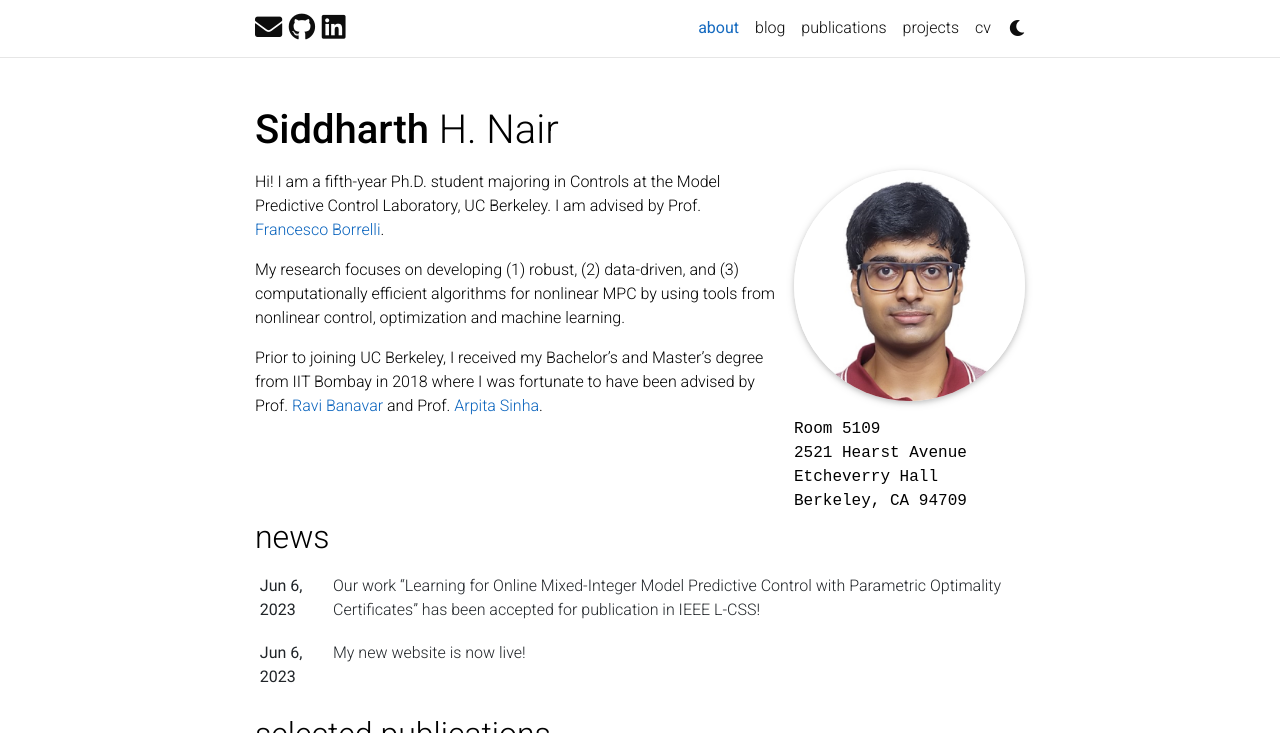
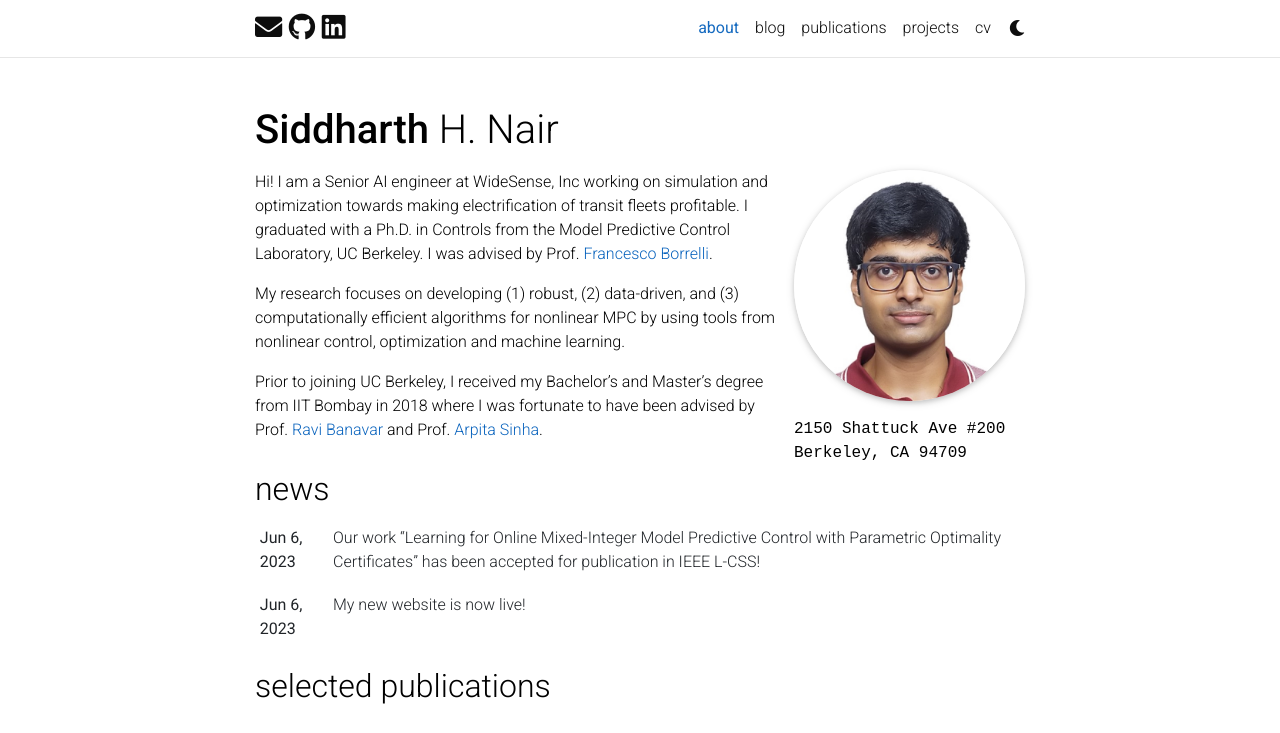
Before and after one commit to shn66/shn66.github.io, a Jekyll site: the page built from _pages/about.md, in a window 1280 px wide and 1153 px high, cut to the strip 0-733 px from the top of the window. Built offline with Jekyll 4.4.1, drawn with Linux system fonts in a browser that asks for light colours; full-size pictures stand in for the smaller copies a plugin makes; comment, search, counter and statistics services are not loaded; a style sheet for code colours, icons or effects is not loaded.

Commit message:
Update about.md

```diff
--- a/_pages/about.md
+++ b/_pages/about.md
@@ -9,10 +9,8 @@ profile:
   image: prof_pic.jpg
   image_circular: true # crops the image to make it circular
   address: >
-    <p>Room 5109</p>
-    <p>2521 Hearst Avenue </p>
-    <p>Etcheverry Hall </p>
-    <p>Berkeley, CA 94709</p>
+      <p>2150 Shattuck Ave #200</p>
+      <p>Berkeley, CA 94709</p>
 
 news: true  # includes a list of news items
 latest_posts: false  # includes a list of the newest posts
@@ -20,8 +18,7 @@ selected_papers: true # includes a list of papers marked as "selected={true}"
 social: true  # includes social icons at the bottom of the page
 ---
 
-Hi! I am a fifth-year Ph.D. student majoring in Controls at the Model Predictive Control Laboratory, UC Berkeley. I am advised by Prof. [Francesco Borrelli](https://me.berkeley.edu/people/francesco-borrelli/).
-
+Hi! I am a Senior AI engineer at WideSense, Inc working on simulation and optimization towards making electrification of transit fleets profitable. I graduated with a Ph.D. in Controls from the Model Predictive Control Laboratory, UC Berkeley. I was advised by Prof. [Francesco Borrelli](https://me.berkeley.edu/people/francesco-borrelli/).
 
 My research focuses on developing (1) robust, (2) data-driven, and (3) computationally efficient algorithms for nonlinear MPC by using tools from nonlinear control, optimization and machine learning.
 
```
